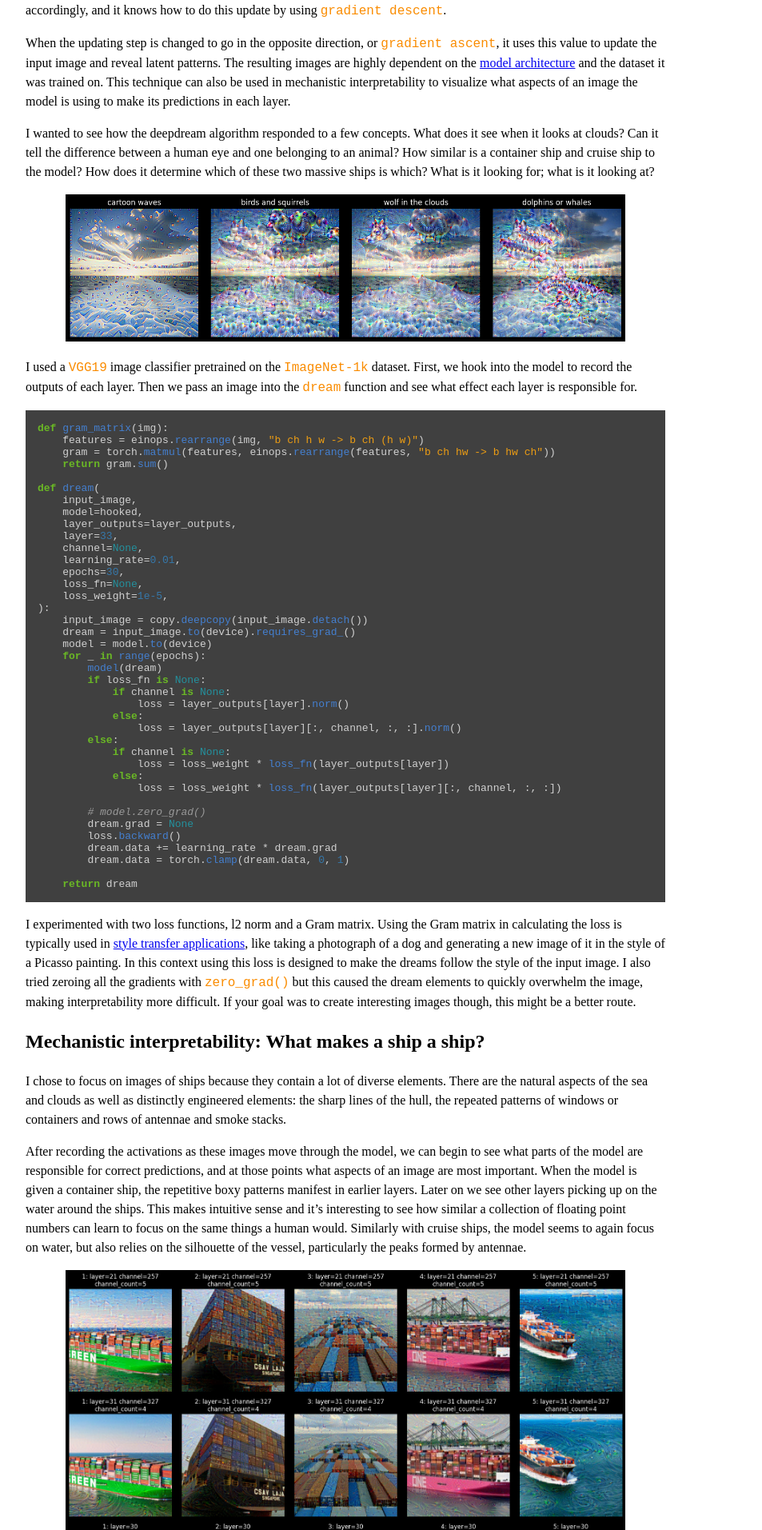
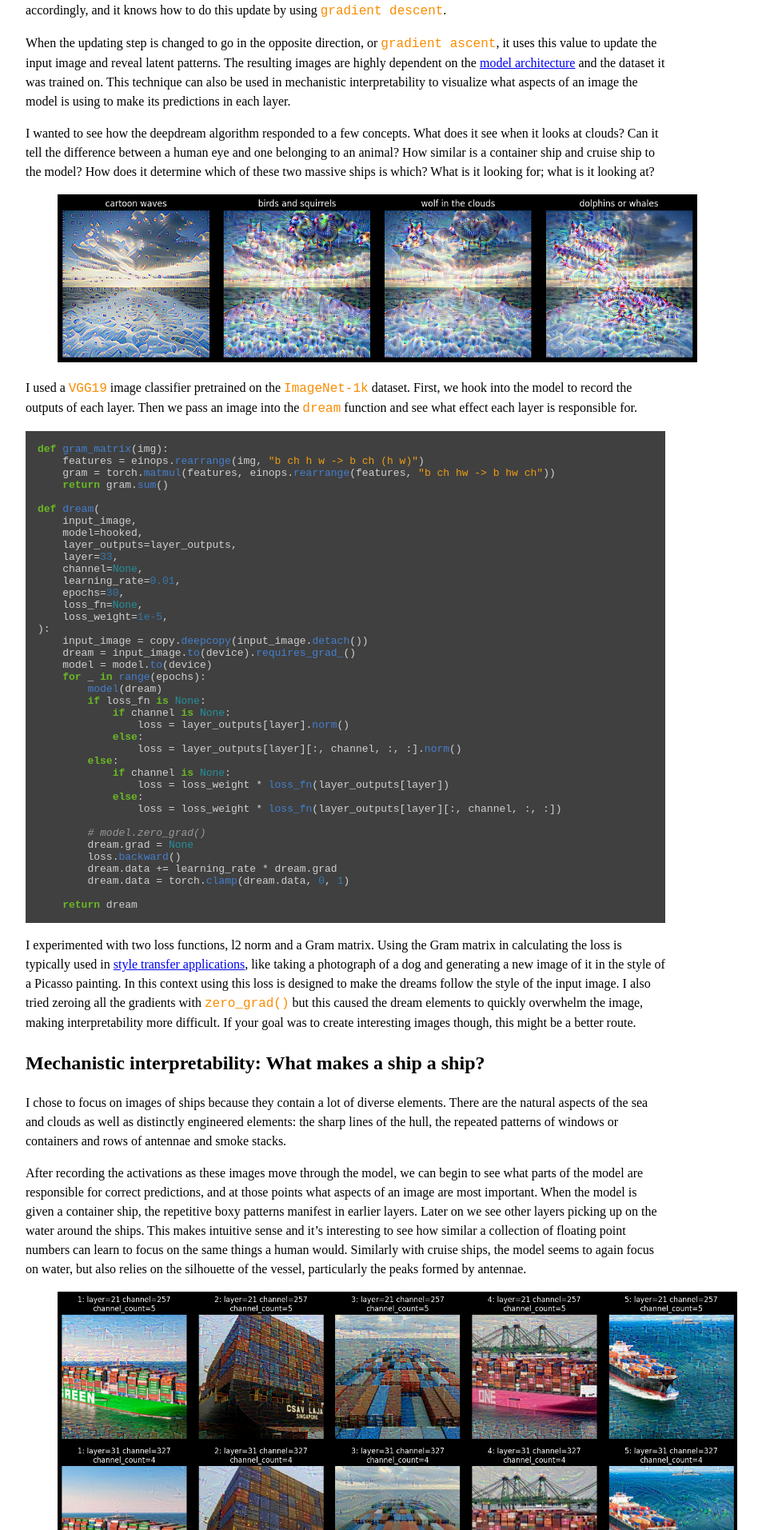
Before and after one commit to benarnav/benarnav.github.io, a Jekyll site: the page built from posts/dream_mech_interp.md, in a window 1280 px wide. Shown: the part 1178-3091 px from the top of the page at 80% size, without its empty margins (208-1161 px from the left). Built offline with Jekyll 4.4.1, drawn with Linux system fonts in a browser that asks for light colours.

Commit message:
edit layout

````diff
--- a/posts/dream_mech_interp.md
+++ b/posts/dream_mech_interp.md
@@ -22,7 +22,7 @@
 I wanted to see how the deepdream algorithm responded to a few concepts. What does it see when it looks at clouds? Can it tell the difference between a human eye and one belonging to an animal? How similar is a container ship and cruise ship to the model? How does it determine which of these two massive ships is which? What is it looking for; what is it looking at?
 
 <figure style="text-align: center;">
-    <img style="max-width: 700px;" src="/assets/img/dream_clouds.png" alt="deepdream in the clouds" />
+    <img style="max-width: 800px;" src="/assets/img/dream_clouds.png" alt="deepdream in the clouds" />
   <figcaption></figcaption>
 </figure>
 
@@ -77,7 +77,7 @@
 After recording the activations as these images move through the model, we can begin to see what parts of the model are responsible for correct predictions, and at those points what aspects of an image are most important. When the model is given a container ship, the repetitive boxy patterns manifest in earlier layers. Later on we see other layers picking up on the water around the ships. This makes intuitive sense and it's interesting to see how similar a collection of floating point numbers can learn to focus on the same things a human would. Similarly with cruise ships, the model seems to again focus on water, but also relies on the silhouette of the vessel, particularly the peaks formed by antennae.
 
 <figure style="text-align: center;">
-    <img style="max-width: 700px;" src="/assets/img/dream_activations.jpg" alt="deepdream layer activations" />
+    <img style="max-width: 850px;" src="/assets/img/dream_activations.jpg" alt="deepdream layer activations" />
   <figcaption><i>Image classifier dreaming of boxes, waves and antennae</i></figcaption>
 </figure>
 
@@ -100,7 +100,7 @@
 ```
 
 <figure style="text-align: center;">
-    <img style="max-width: 700px;" src="/assets/img/dream_container_blind.png" alt="classifying images before and after blinding" />
+    <img style="max-width: 900px;" src="/assets/img/dream_container_blind.png" alt="classifying images before and after blinding" />
   <figcaption><i>A lot of confusion after a lobotomy</i></figcaption>
 </figure>
 
````
